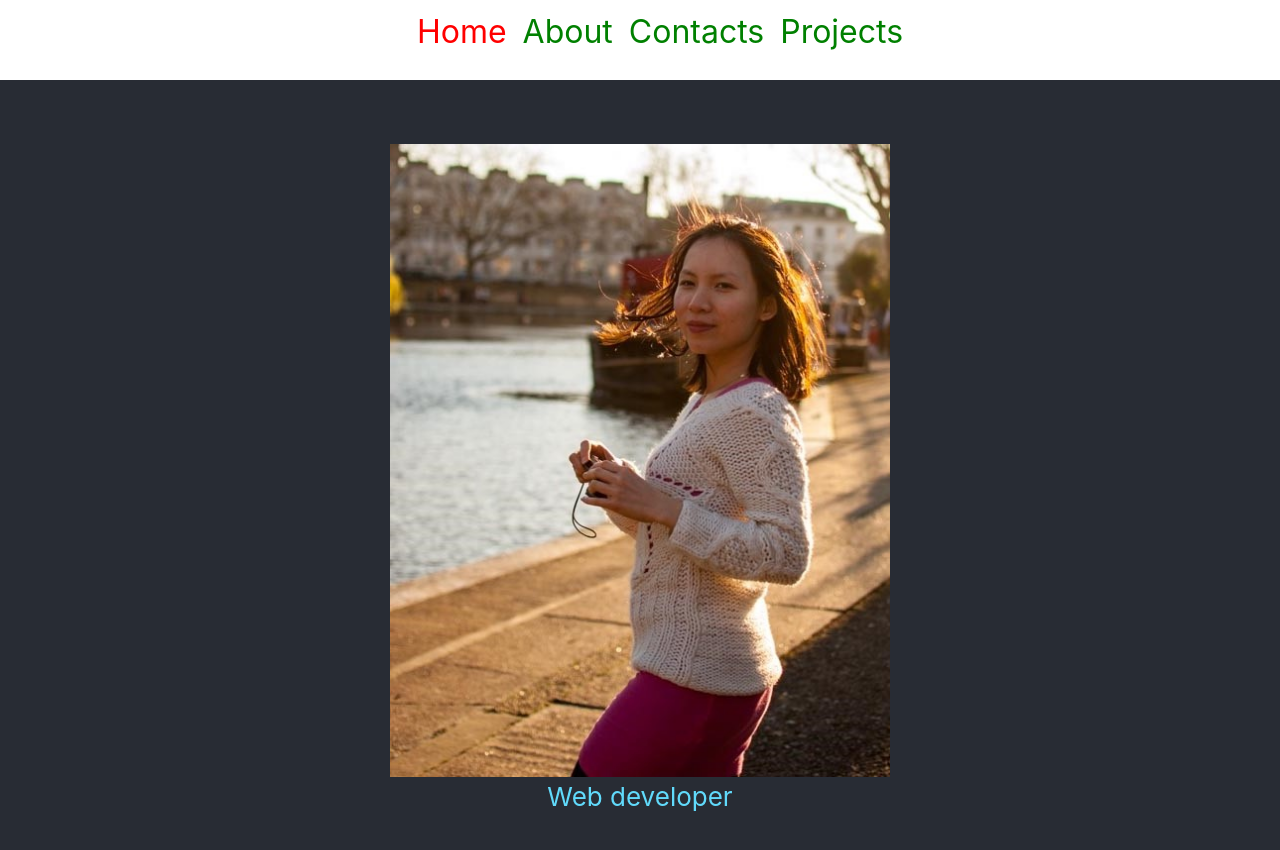
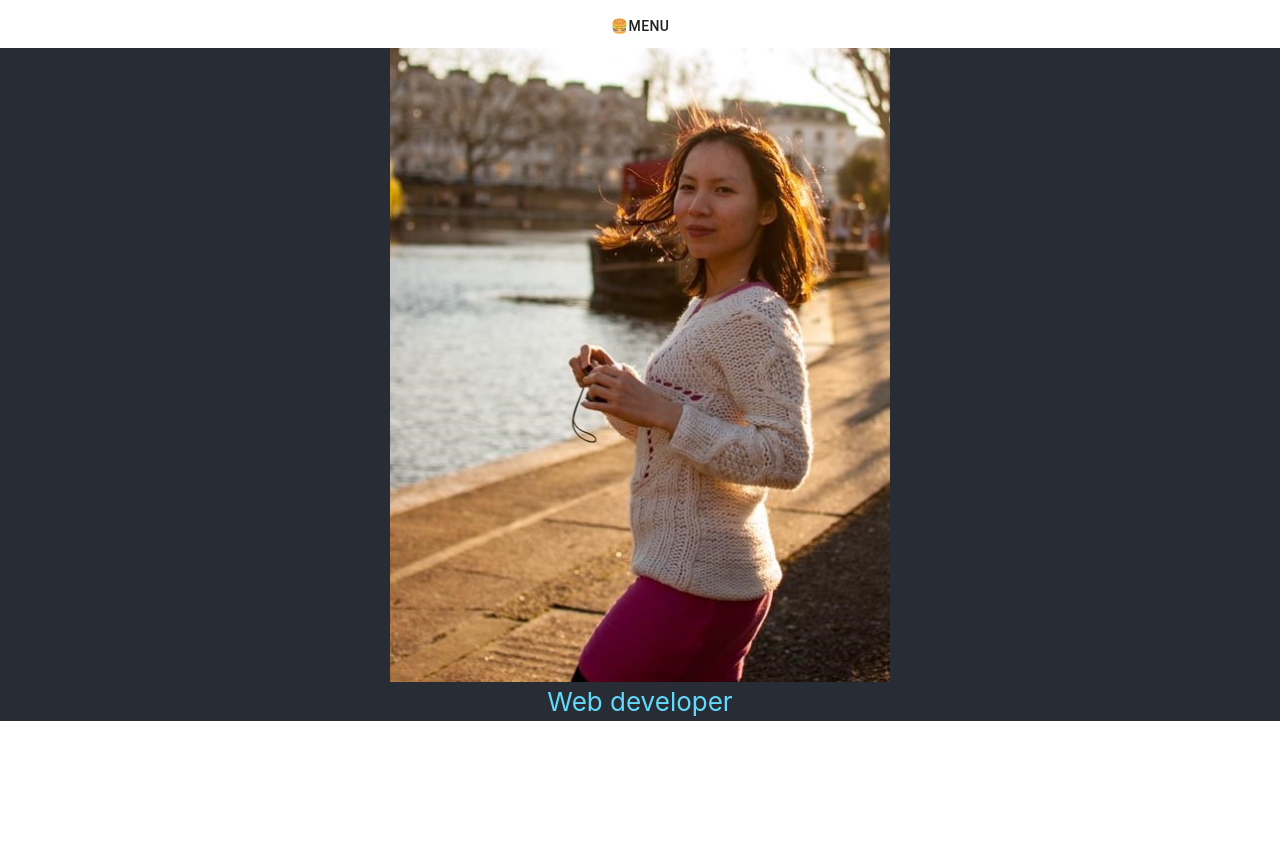
Before and after one commit to linhgraphic/React_practice, a React (Create React App) app: page / in a window 1280 px wide. Shown: the top 850 px of the page. After the commit the page ends 800 px from the top, so only its background shows below. Built offline with nearby package versions, Linux system fonts and the light colour scheme.

Commit message:
material-ui header

```diff
--- a/package.json
+++ b/package.json
@@ -4,10 +4,11 @@
   "version": "0.1.0",
   "private": true,
   "dependencies": {
+    "@material-ui/core": "^4.11.2",
     "bootstrap": "^4.3.1",
     "react": "^16.8.4",
     "react-dom": "^16.8.4",
-    "react-router-dom": "^4.4.0",
+    "react-router-dom": "^5.2.0",
     "react-scripts": "2.1.8"
   },
   "scripts": {
--- a/src/App.css
+++ b/src/App.css
@@ -1,5 +1,6 @@
-.App {
+.app {
   text-align: center;
+  min-height: 100vh;
 }
 .btn {
   color: yellow;
@@ -14,7 +15,6 @@
 
 .App-header {
   background-color: #282c34;
-  min-height: 100vh;
   display: flex;
   flex-direction: column;
   align-items: center;
--- a/src/App.jsx
+++ b/src/App.jsx
@@ -5,7 +5,7 @@ import Header from "./components/header";
 class App extends Component {
   render() {
     return (
-      <div className="App">
+      <div className="app">
         <Header />
         {this.props.children}
       </div>
--- a/src/components/header/index.jsx
+++ b/src/components/header/index.jsx
@@ -1,26 +1,66 @@
 import React from "react";
 import "./header.css";
 import { NavLink } from "react-router-dom";
+import Button from "@material-ui/core/Button";
+import Menu from "@material-ui/core/Menu";
+import MenuItem from "@material-ui/core/MenuItem";
 
-const Header = props => (
+const Header = () => {
+  const [anchorEl, setAnchorEl] = React.useState(null);
+
+  const handleClick = (event) => {
+    setAnchorEl(event.currentTarget);
+  };
+
+  const handleClose = () => {
+    setAnchorEl(null);
+  };
+
+  return (
+    <header>
       <nav className="demo">
-    <ul>
-      <li>
+        <Button
+          aria-controls="simple-menu"
+          aria-haspopup="true"
+          onClick={handleClick}
+        >
+          <span aria-label="Menu" role="img">
+            🍔Menu
+          </span>
+        </Button>
+        <Menu
+          id="simple-menu"
+          anchorEl={anchorEl}
+          keepMounted
+          open={Boolean(anchorEl)}
+          onClose={handleClose}
+        >
+          <MenuItem onClick={handleClose}>
             <NavLink exact to="/">
-          Home
+              <span aria-label="Home" role="img">
+                🏠 Home
+              </span>
             </NavLink>
-      </li>
-      <li>
-        <NavLink to="/about">About</NavLink>
-      </li>
-      <li>
+          </MenuItem>
+          <MenuItem onClick={handleClose}>
+            <NavLink to="/about">
+              <span aria-label="About" role="img">
+                🔍 About
+              </span>
+            </NavLink>
+          </MenuItem>
+          <MenuItem onClick={handleClose}>
+            <NavLink to="/contact-list">
+              <NavLink to="/projects">Projects</NavLink>
+            </NavLink>
+          </MenuItem>
+          <MenuItem onClick={handleClose}>
             <NavLink to="/contact-list">Contacts</NavLink>
-      </li>
-      <li>
-        <NavLink to="/projects">Projects</NavLink>
-      </li>
-    </ul>
+          </MenuItem>
+        </Menu>
       </nav>
+    </header>
   );
+};
 
 export default Header;
--- a/src/fixtures/index.js
+++ b/src/fixtures/index.js
@@ -1,10 +1,5 @@
 const contacts = [
-  { name: "Linh", email: "linhgraphic@gmail.com", tel: "07480909333" },
-  { name: "A", email: "", tel: "" },
-  { name: "B2", email: "", tel: "" },
-  { name: "B5", email: "", tel: "" },
-  { name: "B8", email: "", tel: "" },
-  { name: "C", email: "", tel: "" }
+  { name: "Linh", email: "linhgraphic@gmail.com", tel: "07480909333" }
 ];
 
 export default contacts;
```
Also changed, not shown: 1 other file (tests, documents, lock files or other folders). Lines whose indentation alone changed are shown as unchanged.
